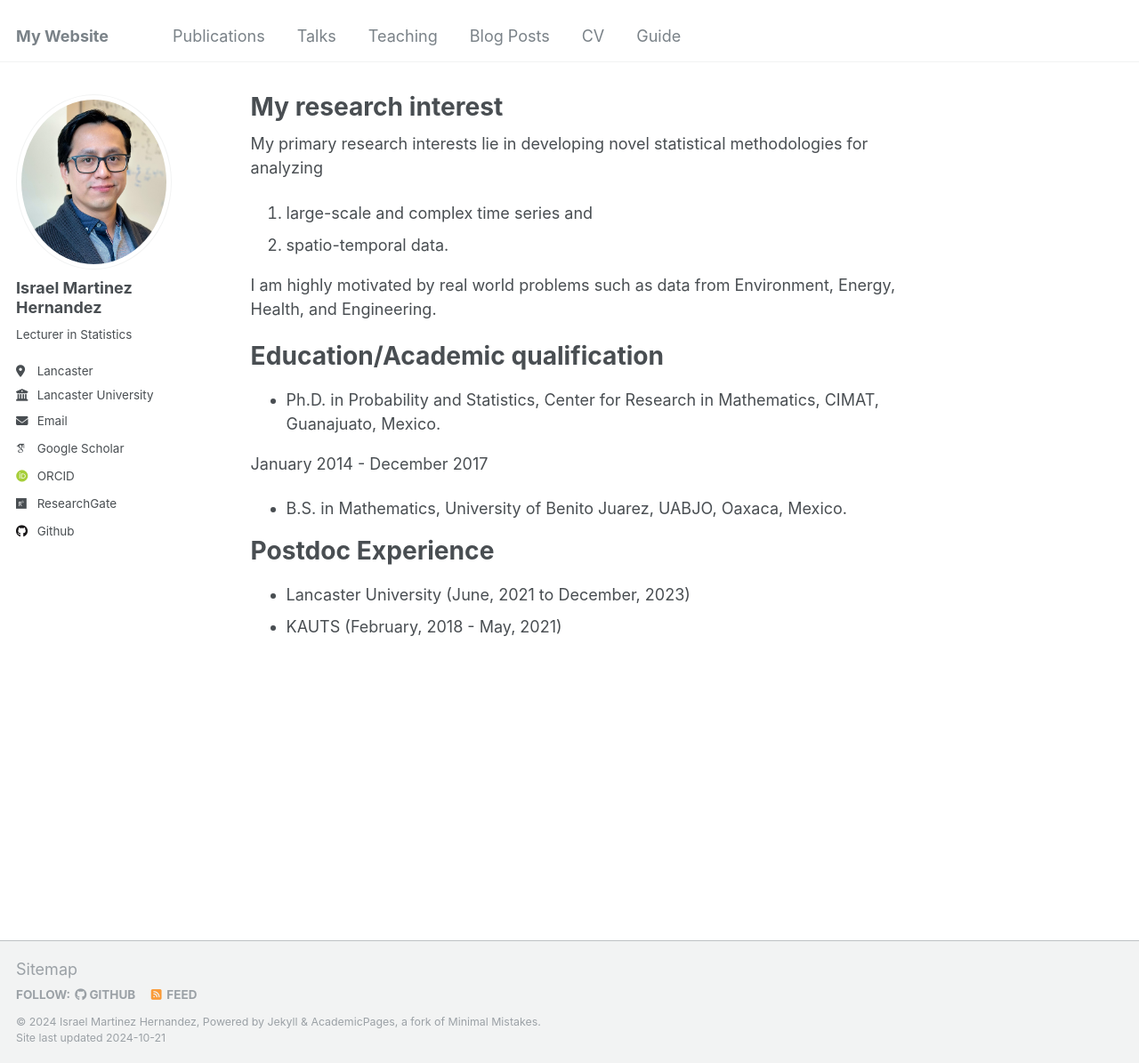
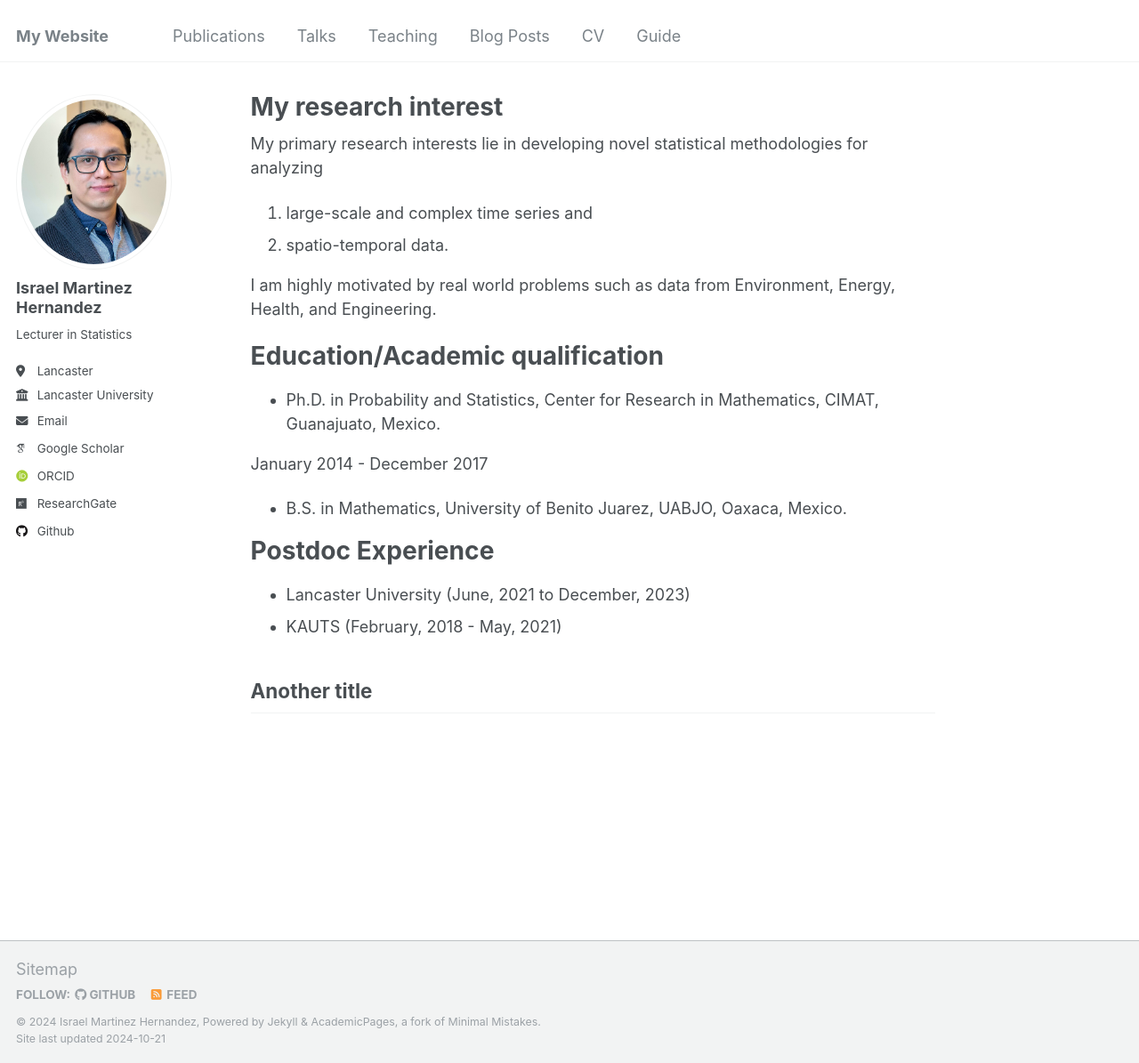
Before and after one commit to I-MH/I-MH.github.io, a Jekyll site: the page built from _pages/about.md, in a window 1280 px wide and 1195 px high. Shown: the whole window at 89% size. Built offline with Jekyll 4.4.1, drawn with Linux system fonts in a browser that asks for light colours; some web fonts are replaced.

Commit message:
Update about.md

```diff
--- a/_pages/about.md
+++ b/_pages/about.md
@@ -30,3 +30,5 @@ Postdoc Experience
 
 - Lancaster University (June, 2021 to December, 2023)
 - KAUTS (February, 2018 - May, 2021)
+
+## Another title
```
